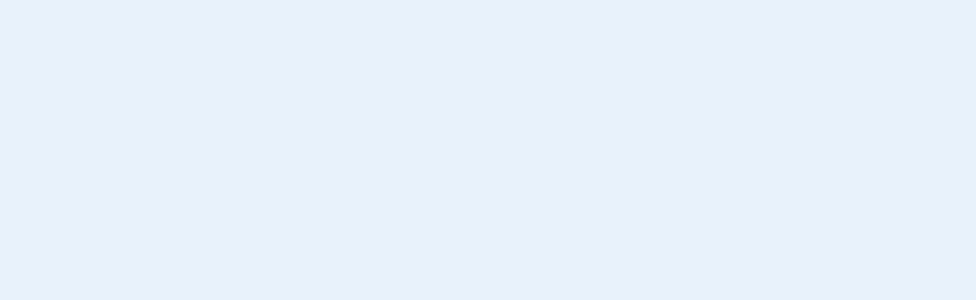
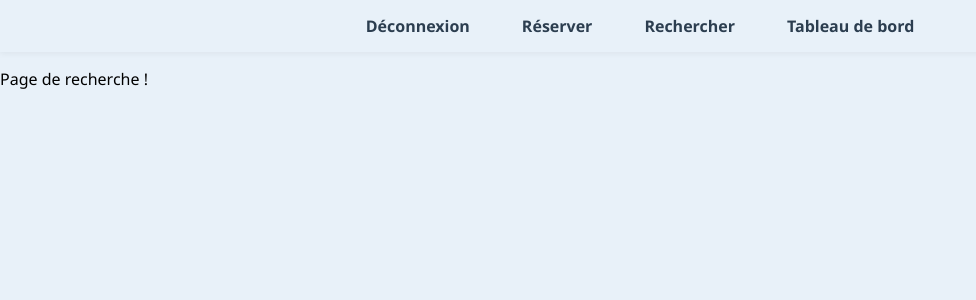
Before and after one commit to dadafax/HSV, a React app: page /SearchPage in a window 1280 px wide. Before the commit this address had no page. Shown: the top 300 px of the page, without its empty margins (0-976 px from the left). Built offline with nearby package versions, Linux system fonts and the light colour scheme.

Commit message:
feat : searchpage
lier la searchpage a la navbar + lier boutton

```diff
--- a/src/App.js
+++ b/src/App.js
@@ -6,6 +6,7 @@ import RegisterPage from "./Auth/RegisterPage";
 import DashboardPage from './pages/DashboardPage';
 import MedecinProfile from './pages/MedecinProfile';
 import BookPage from './pages/BookPage';
+import SearchPage from './pages/SearchPage';
 import './App.css';
 
 function App() {
@@ -18,6 +19,7 @@ function App() {
         <Route path="/DashboardPage" element={<DashboardPage />} />
         <Route path="/book" element={<BookPage />} />
         <Route path="/medecin/:id" element={<MedecinProfile />} />
+        <Route path="/SearchPage" element={<SearchPage/>} />
       </Routes>
     </Router>
   );
--- a/src/NavBar.js
+++ b/src/NavBar.js
@@ -8,7 +8,7 @@ const NavBar = () => {
             <ul>
                 <li><Link to="/">Déconnexion</Link></li>
                 <li><Link to="/book">Réserver</Link></li>
-                <li><Link to="/search">Rechercher</Link></li>
+                <li><Link to="/SearchPage">Rechercher</Link></li>
                 <li><Link to="/DashboardPage">Tableau de bord</Link></li>
             </ul>
         </nav>
--- /dev/null
+++ b/src/pages/SearchPage.js
@@ -0,0 +1,13 @@
+import React from "react";
+import NavBar from "../NavBar";
+
+const SearchPage = () => {
+    return (
+        <div>
+            <NavBar/>
+            <p>Page de recherche !</p>
+        </div>
+    )
+}
+
+export default SearchPage;
```
